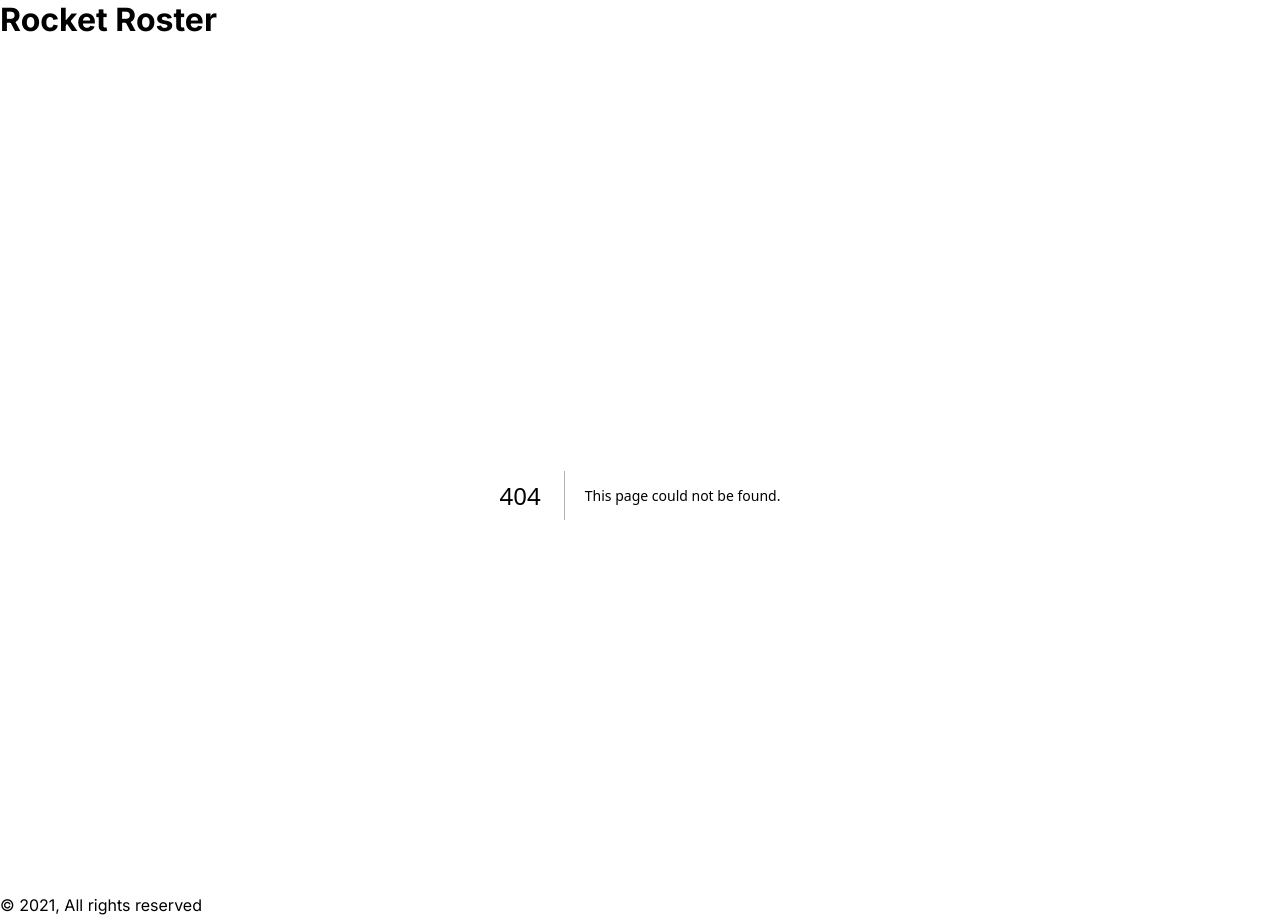
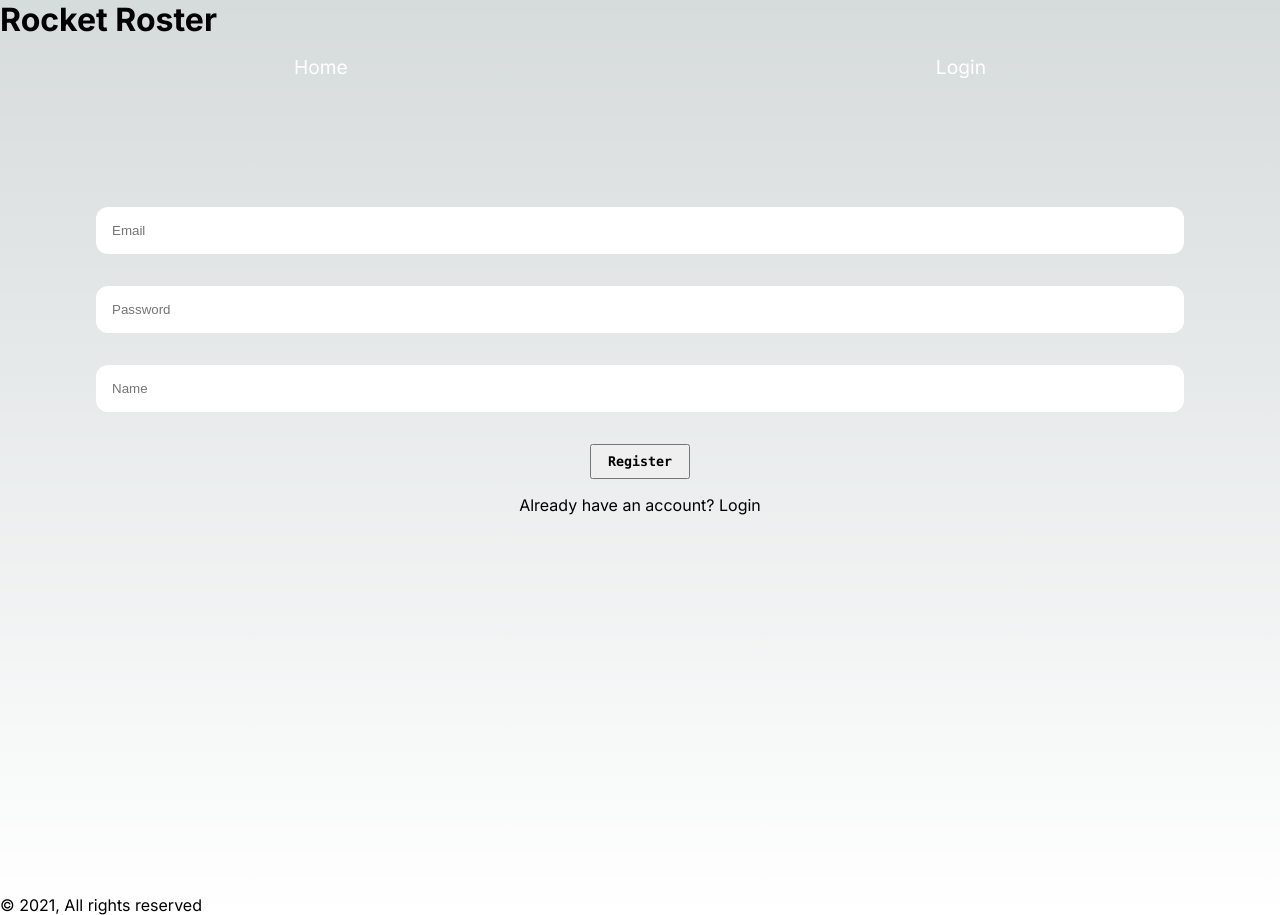
Before and after one commit to JGordy/softball-lineup-creator, a Next.js app: page /auth/register in a window 1280 px wide. Before the commit this address had no page. Built offline with nearby package versions, Linux system fonts and the light colour scheme; no server answers.

Commit message:
Add login and registration pages with form handling and user authentication

```diff
--- /dev/null
+++ b/src/app/auth/register/page.js
@@ -0,0 +1,87 @@
+"use client";
+import { useState } from "react";
+import Link from "next/link";
+import { account, ID } from "../../appwrite";
+
+import styles from '../../styles/page.module.css';
+
+const RegisterPage = () => {
+    const [formData, setFormData] = useState({
+        email: "",
+        password: "",
+    });
+
+    const [name, setName] = useState("");
+
+    const login = async () => {
+        const { email, password } = formData;
+        try {
+            await account.createEmailPasswordSession(email, password);
+        } catch (error) {
+            console.error(error);
+        }
+    };
+
+    const register = async () => {
+        const { email, password } = formData;
+        try {
+            await account.create(ID.unique(), email, password, name);
+            await login(email, password);
+
+            await account.createVerification('http://localhost:3000/verify');
+        } catch (error) {
+            console.log(error);
+        }
+    };
+
+    const handleInputChange = (e) => {
+        const { type, value } = e.target;
+
+        if (type === "text") {
+            setName(value);
+        } else {
+            setFormData({
+                ...formData,
+                [type]: value,
+            });
+        }
+    };
+
+    return (
+        <main className={styles.main}>
+            <form className={styles.form}>
+                <input
+                    className={styles.input}
+                    type="email"
+                    placeholder="Email"
+                    value={formData.email}
+                    onChange={handleInputChange}
+                />
+                <input
+                    className={styles.input}
+                    type="password"
+                    placeholder="Password"
+                    value={formData.password}
+                    onChange={handleInputChange}
+                />
+                <input
+                    className={styles.input}
+                    type="text"
+                    placeholder="Name"
+                    value={name}
+                    onChange={handleInputChange}
+                />
+                <button
+                    className={styles.button}
+                    type="button"
+                    onClick={register}
+                >
+                    Register
+                </button>
+            </form>
+            <p>Already have an account? <Link href="/auth/login">Login</Link></p>
+        </main>
+    );
+};
+
+export default RegisterPage;
--- a/src/app/gameday/lineup/page.js
+++ b/src/app/gameday/lineup/page.js
@@ -5,7 +5,7 @@ import styles from '../../styles/page.module.css';
 import lineupStyles from './lineup.module.css';
 
 import createBattingOrder from '../../utils/createBattingOrder';
-import createFieldingChart from '../../utils/createFieldingChart';
+import createFieldingChart from '../../utils/createFieldingChartV2';
 import PlayerChart from '../../components/PlayerChart';
 
 const GameDay = () => {
```
Also changed, not shown: src/app/auth/login/page.js (added, +72 -0 lines), src/app/page.js (+22 -78 lines).
